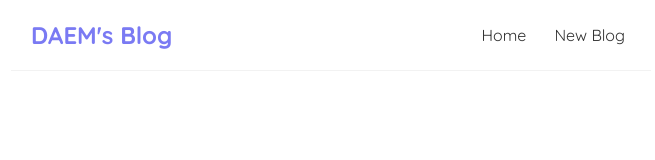
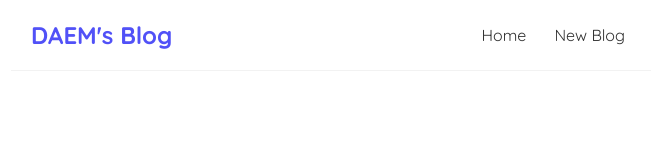
Before and after one commit to DAEM007/DAEM-BLOG, a React (Create React App) app: page / in a window 1280 px wide. Shown: the top 160 px of the page, without its empty margins (309-964 px from the left). Built offline with nearby package versions, Linux system fonts and the light colour scheme.

Commit message:
Revised nav color

```diff
--- a/src/index.css
+++ b/src/index.css
@@ -17,7 +17,7 @@
 }
 
 .navbar h1 {
-  color: rgb(122, 122, 243);
+  color: rgb(81, 81, 247);
 }
 
 .navbar .links {
```
